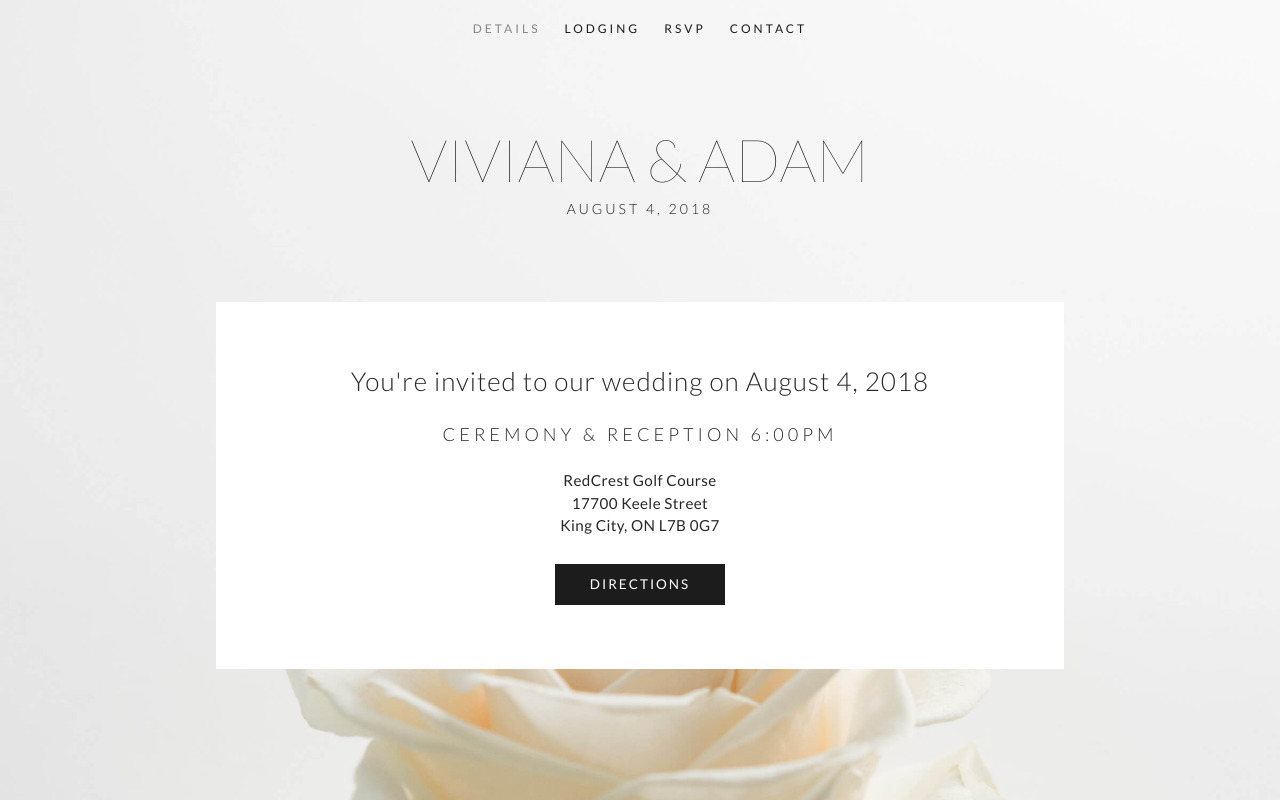
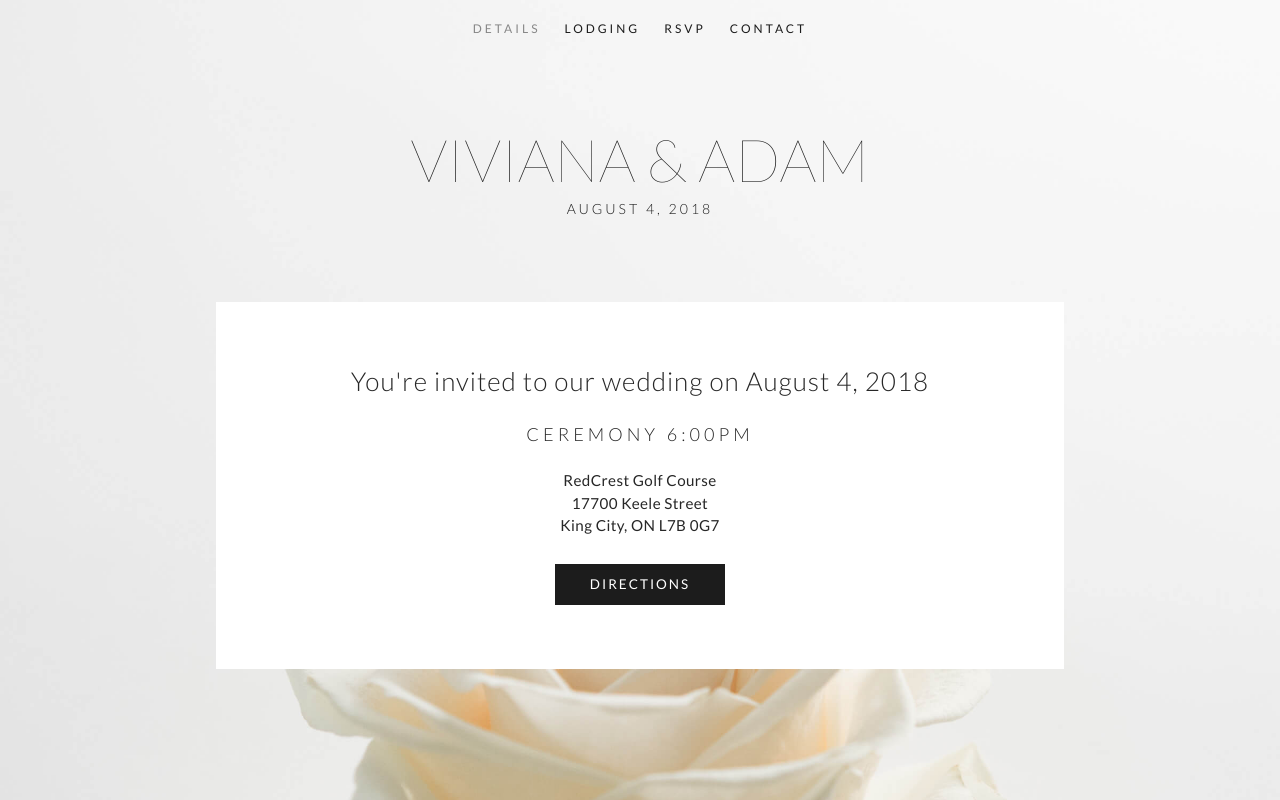
Before and after one commit to adamfeldman2/va-wedding-2, a React (Create React App) app in the folder client/: page /details in a window 1280 px wide. Built offline with nearby package versions, Linux system fonts and the light colour scheme; the HTML template or start-up script is replaced by a standard one.

Commit message:
Update text on /details

```diff
--- a/client/src/pages/Details.js
+++ b/client/src/pages/Details.js
@@ -7,7 +7,7 @@ const Details = () => {
       <div className="wrapper-page-details">
         <h2>You're invited to our wedding on August 4, 2018</h2>
 
-        <p className="start-time">Ceremony &amp; Reception 6:00PM</p>
+        <p className="start-time">Ceremony 6:00PM</p>
 
         <div className="wrapper-address">
           <p>RedCrest Golf Course</p>
@@ -17,12 +17,7 @@ const Details = () => {
       </div>
 
       <div className="wrapper-button">
-        <a
-          className="button"
-          href="https://goo.gl/maps/VbjobyqyiUy"
-          target="_blank"
-          rel="noopener noreferrer"
-        >
+        <a className="button" href="https://goo.gl/maps/VbjobyqyiUy" target="_blank" rel="noopener noreferrer">
           Directions
         </a>
       </div>
```
